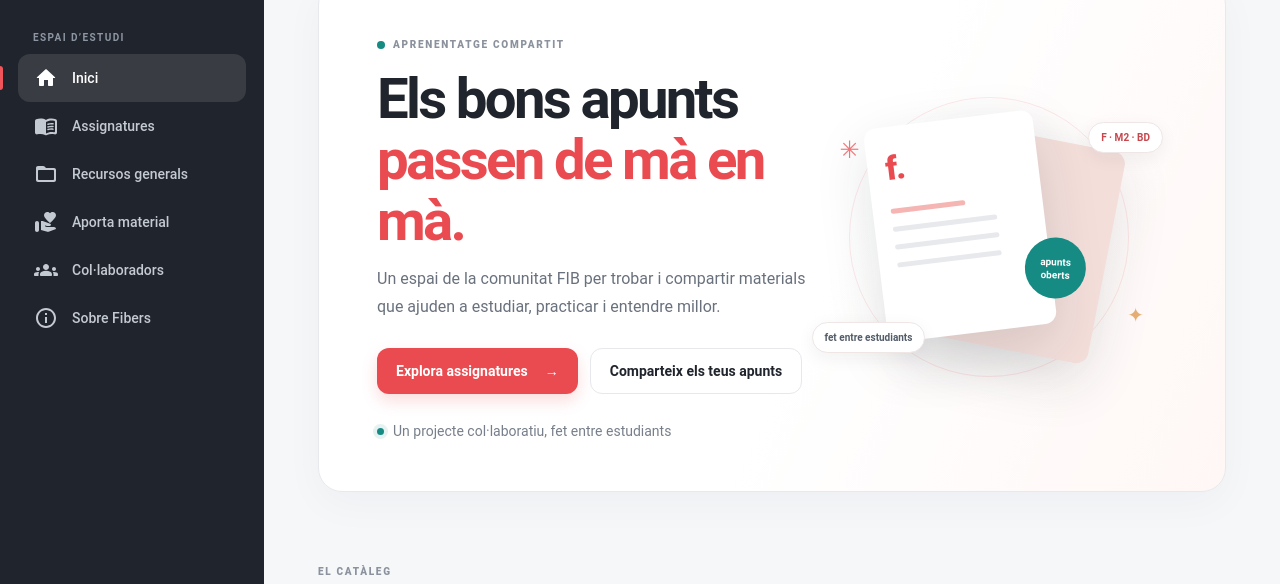
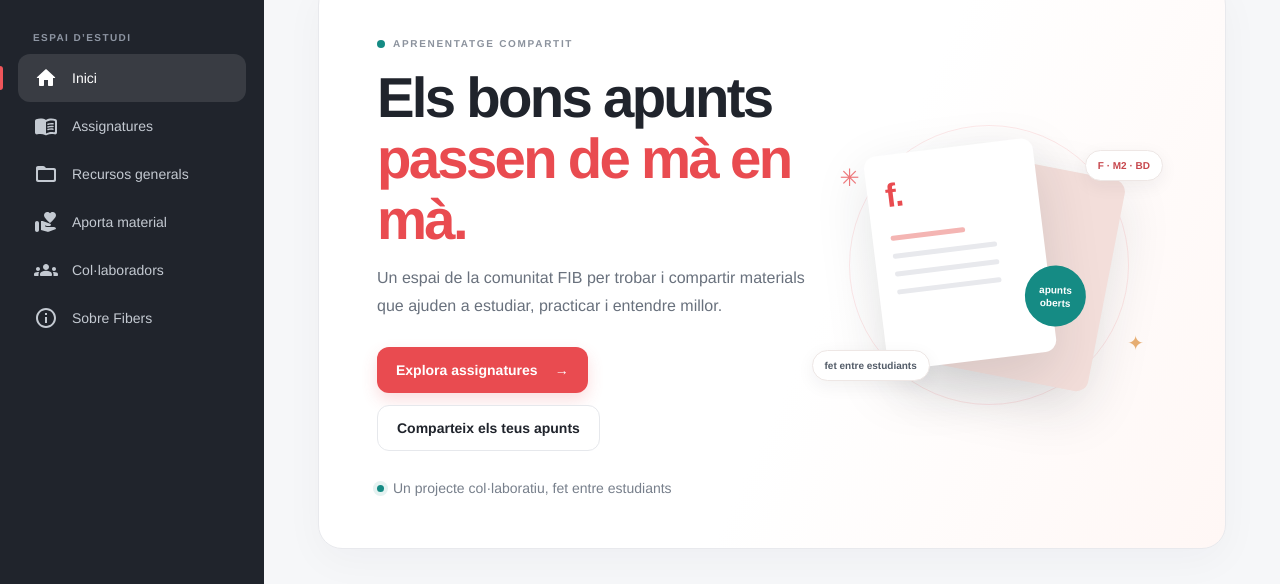
Before and after one commit to fibers-cat/fibers, an Astro site: page / in a window 1280 px wide. Shown: the part 69-653 px from the top of the page. Built offline with nearby package versions, Linux system fonts and the light colour scheme; Astro itself is replaced by a stand-in of ours.

Commit message:
es carrega roboto desde local (no google fonts)

```diff
--- a/package.json
+++ b/package.json
@@ -14,8 +14,9 @@
     "@astrojs/sitemap": "3.7.4",
     "@emotion/react": "11.14.0",
     "@emotion/styled": "11.14.1",
+    "@fontsource-variable/roboto": "5.3.0",
     "@mui/icons-material": "9.4.0",
-    "@mui/lab": "^9.0.0-beta.9",
+    "@mui/lab": "9.0.0-beta.9",
     "@mui/material": "9.4.0",
     "astro": "7.3.5",
     "react": "19.3.0",
--- a/src/components/theme.ts
+++ b/src/components/theme.ts
@@ -10,7 +10,7 @@
   },
   shape: { borderRadius: 14 },
   typography: {
-    fontFamily: 'Roboto, "Helvetica Neue", Arial, sans-serif',
+    fontFamily: '"Roboto Variable", "Helvetica Neue", Arial, sans-serif',
     button: { textTransform: 'none', fontWeight: 700 },
   },
   components: {
--- a/src/styles/global.css
+++ b/src/styles/global.css
@@ -1,6 +1,8 @@
+@import "@fontsource-variable/roboto";
+
 :root {
   color-scheme: light;
-  font-family: Roboto, "Helvetica Neue", Arial, sans-serif;
+  font-family: "Roboto Variable", "Helvetica Neue", Arial, sans-serif;
   color: #20242c;
   background: #f6f7f9;
   font-synthesis: none;
@@ -1480,6 +1482,25 @@
   }
 }
 
+.profile-link.MuiIconButton-root {
+  display: flex;
+  margin: 0 auto 8px;
+  color: #fff;
+  border: 1px solid rgba(255, 255, 255, .22);
+}
+
+.profile-link.MuiIconButton-root:hover { background: rgba(255, 255, 255, .12); }
+.profile-panel { max-width: 620px; margin: 42px auto; }
+.profile-card { margin-top: 20px; }
+.ranking-panel { max-width: 820px; }
+.ranking-panel .contributor-ranking { width: 100%; margin: 30px 0; padding: 0; list-style: none; text-align: left; }
+.contributor-ranking li { display: grid; grid-template-columns: 42px 1fr auto; align-items: center; gap: 14px; padding: 15px 4px; border-bottom: 1px solid rgba(24, 36, 52, .12); }
+.ranking-position { display: grid; width: 32px; height: 32px; place-items: center; border-radius: 50%; background: #eef1f5; font-weight: 700; }
+.ranking-alias { font-weight: 700; }
+.ranking-count { color: #667085; font-size: .9rem; }
+.ranking-loading { display: flex; justify-content: center; align-items: center; gap: 12px; margin: 32px 0; }
+@media (max-width: 540px) { .contributor-ranking li { grid-template-columns: 36px 1fr; } .ranking-count { grid-column: 2; } }
+
 @media (prefers-reduced-motion: reduce) {
 
   *,
```
